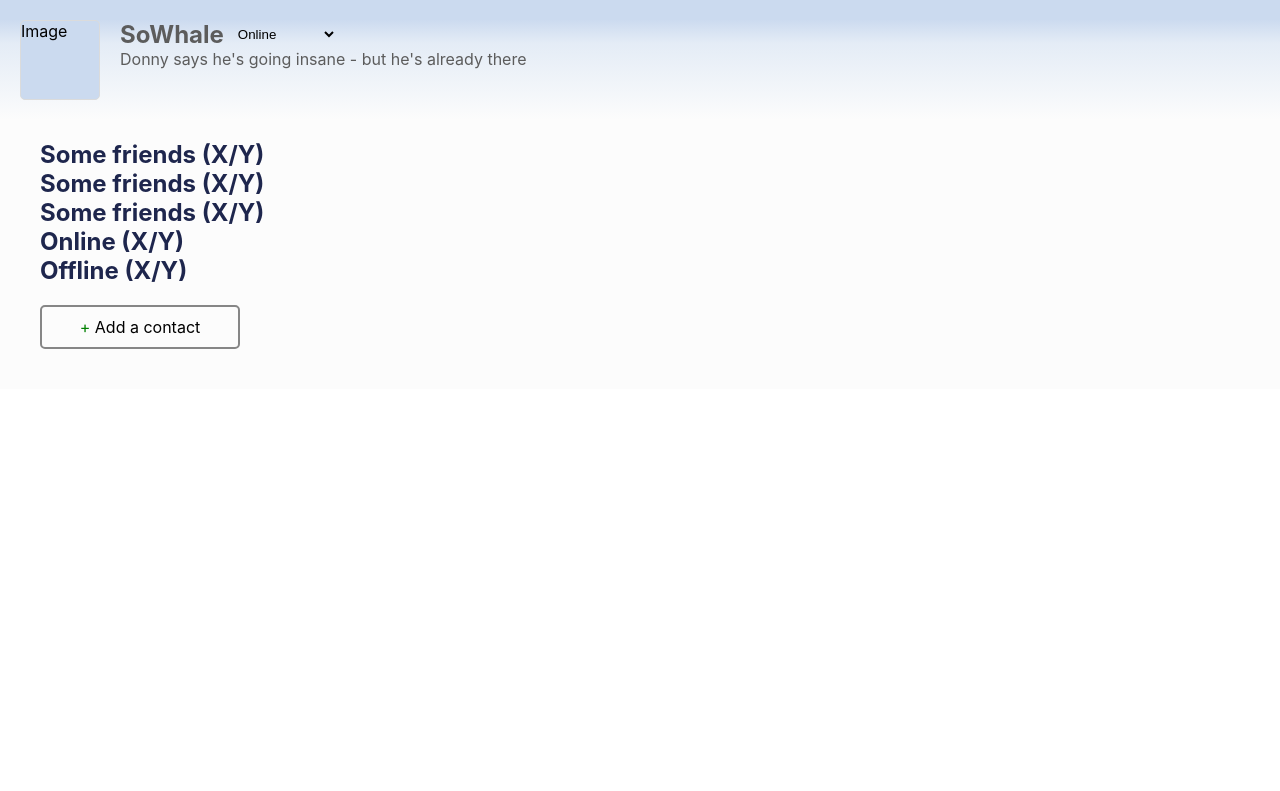
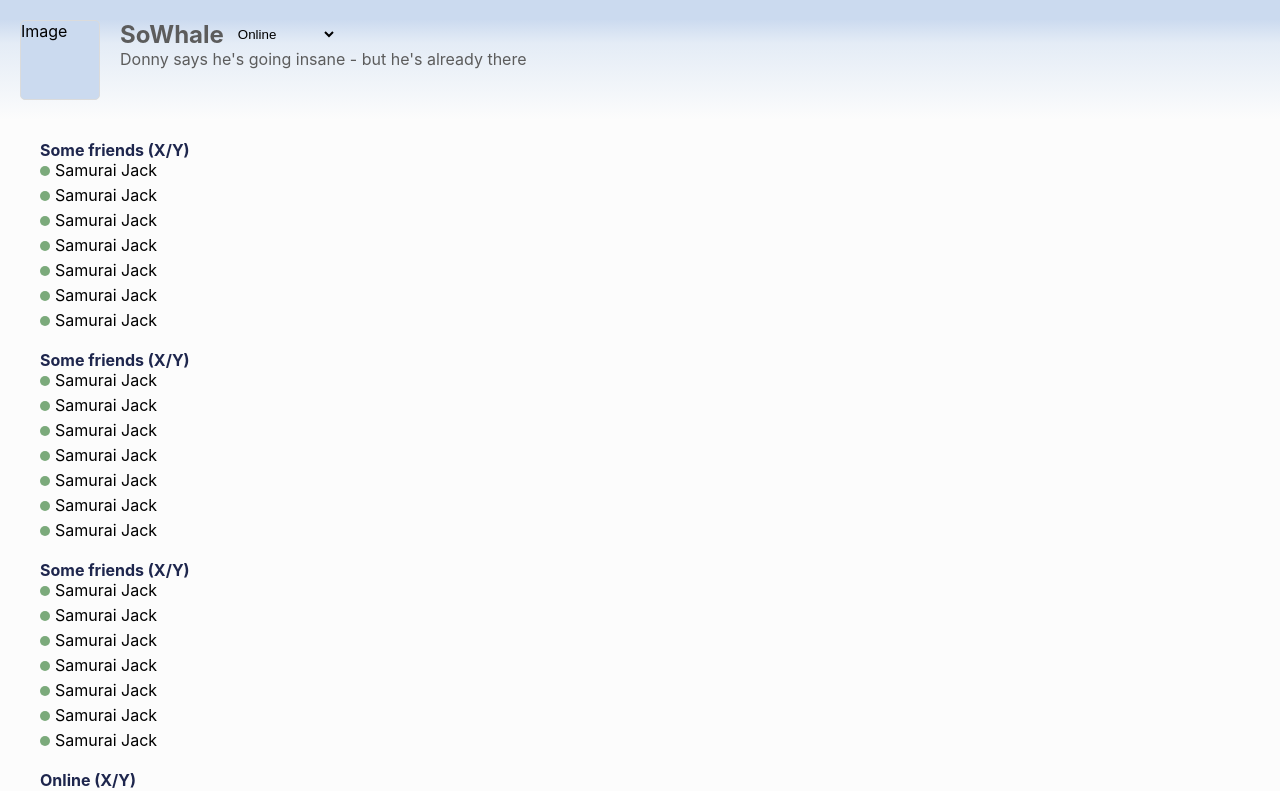
Before and after one commit to ladyofcode/messenger-clone, a React (Create React App) app in the folder frontend/: page / in a window 1280 px wide. Shown: the top 791 px of the page. Built offline with nearby package versions, Linux system fonts and the light colour scheme.

Commit message:
Add contact group basic styling

```diff
--- a/frontend/package.json
+++ b/frontend/package.json
@@ -14,6 +14,7 @@
     "@types/react": "^16.14.2",
     "@types/react-dom": "^16.9.10",
     "@types/styled-components": "^5.1.4",
+    "a11y-react-emoji": "^1.1.2",
     "electron-devtools-installer": "^3.1.1",
     "electron-is-dev": "^1.2.0",
     "electron-reload": "^1.5.0",
--- a/frontend/src/components/ContactGroup/ContactGroup.styles.tsx
+++ b/frontend/src/components/ContactGroup/ContactGroup.styles.tsx
@@ -4,15 +4,32 @@ import styled from "styled-components";
 const ContactListTitle = styled.h2`
     text-align: left;
     color: #1E264D;
+    font-size: 1em;
 `;
 
 const ContactList = styled.ul`
     padding: 0;
     list-style-type: none;
     text-align: left;
+    margin-bottom: 20px;
+
+    li {
+        margin-bottom: 5px;
+    }
+`;
+
+const Status = styled.div`
+
+    height: 10px;
+    width: 10px;
+    background-color: #7baa7b;
+    border-radius: 50%;
+    display: inline-block;
+    margin-right: 5px;
 `;
 
 export const Styled = {
     ContactList,
     ContactListTitle,
+    Status,
 };
--- a/frontend/src/components/ContactGroup/ContactGroup.tsx
+++ b/frontend/src/components/ContactGroup/ContactGroup.tsx
@@ -1,9 +1,9 @@
 import React from "react";
 import { Styled } from "./ContactGroup.styles";
-import { IMessageDTO } from "@shared/dto";
+import { MessageDTO } from "@shared/dto";
 
 interface IContactGroupProps {
-  items: IMessageDTO[];
+  items: MessageDTO[];
   groupName: string;
 }
 export default class ContactGroup extends React.Component<IContactGroupProps> {
@@ -21,7 +21,9 @@ export default class ContactGroup extends React.Component<IContactGroupProps> {
 
         <Styled.ContactList>
           {this.props.items.map((item) => (
-            <li key={item.id}>{item.displayName}</li>
+            <li key={item.id}>
+              <Styled.Status></Styled.Status>
+              Samurai Jack</li>
           ))}
         </Styled.ContactList>
       </React.Fragment>
--- a/frontend/src/pages/Home/Home.styles.tsx
+++ b/frontend/src/pages/Home/Home.styles.tsx
@@ -34,8 +34,6 @@ const TopBar = styled.header`
             display: flex;
         }
 
-
-
     }
 
     p {
@@ -59,7 +57,6 @@ const GroupsContainer = styled.div`
     padding: 20px 40px;
     background: rgb(252,252,252);
     height: 100%;
-
 `;
 
 const AddContact = styled.div`
@@ -79,7 +76,6 @@ const AddContact = styled.div`
     }
 `;
 
-
 export const Styled = {
     TopBar,
     GroupsContainer,
```
Also changed, not shown: 1 other file (tests, documents, lock files or other folders).
